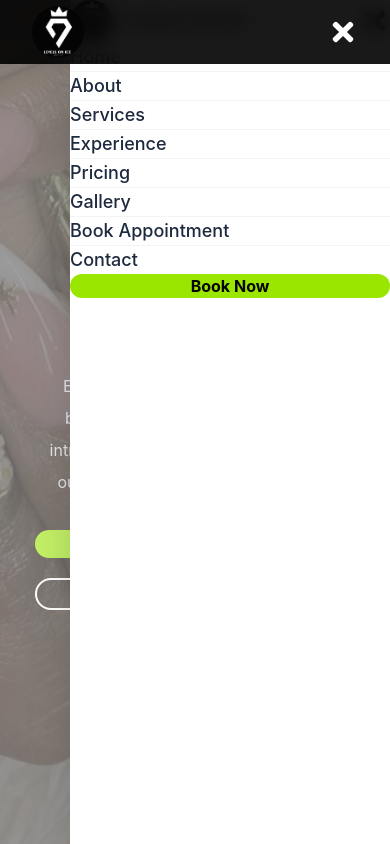
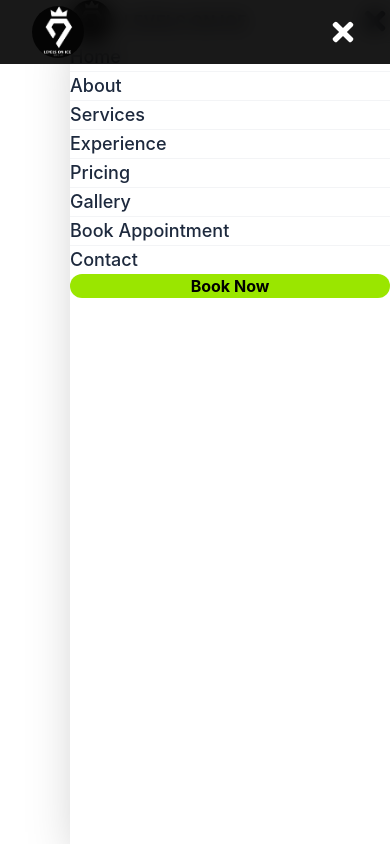
Before and after one commit to mabuselaguguprecious-bit/levelsonice, a Next.js app: page / in a window 390 px wide. Both pictures are taken after a click on the button 343 px from the left and 32 px from the top of the page. Shown: the top 844 px of the page. Built offline with nearby package versions, Linux system fonts and the light colour scheme.

Commit message:
Fully responsive update - mobile, tablet & desktop ready

```diff
--- a/components/Navbar.tsx
+++ b/components/Navbar.tsx
@@ -282,7 +282,7 @@ export default function Navbar() {
       {menuOpen && (
         <div
           onClick={() => setMenuOpen(false)}
-          className="fixed inset-0 bg-white/40 z-50 lg:hidden"
+          className="fixed inset-0 bg-white z-50 lg:hidden"
         />
       )}
 
```
